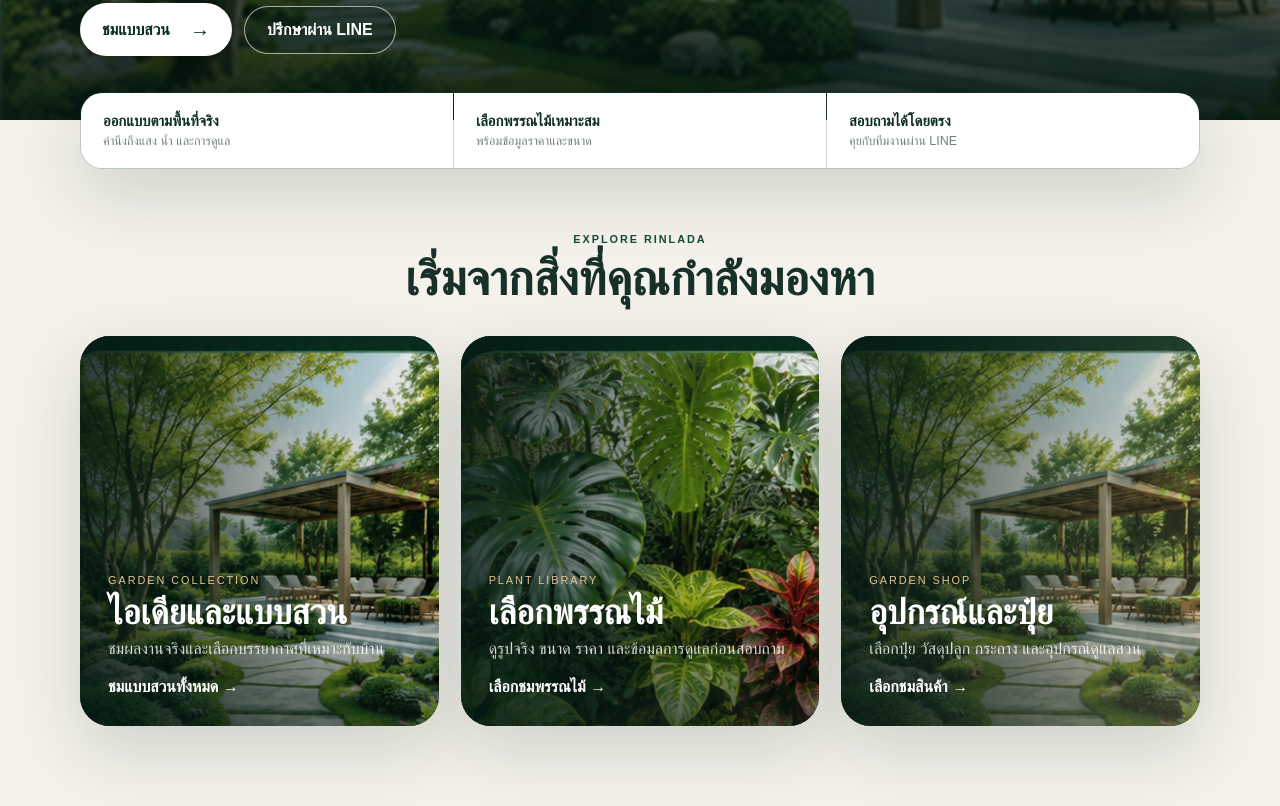
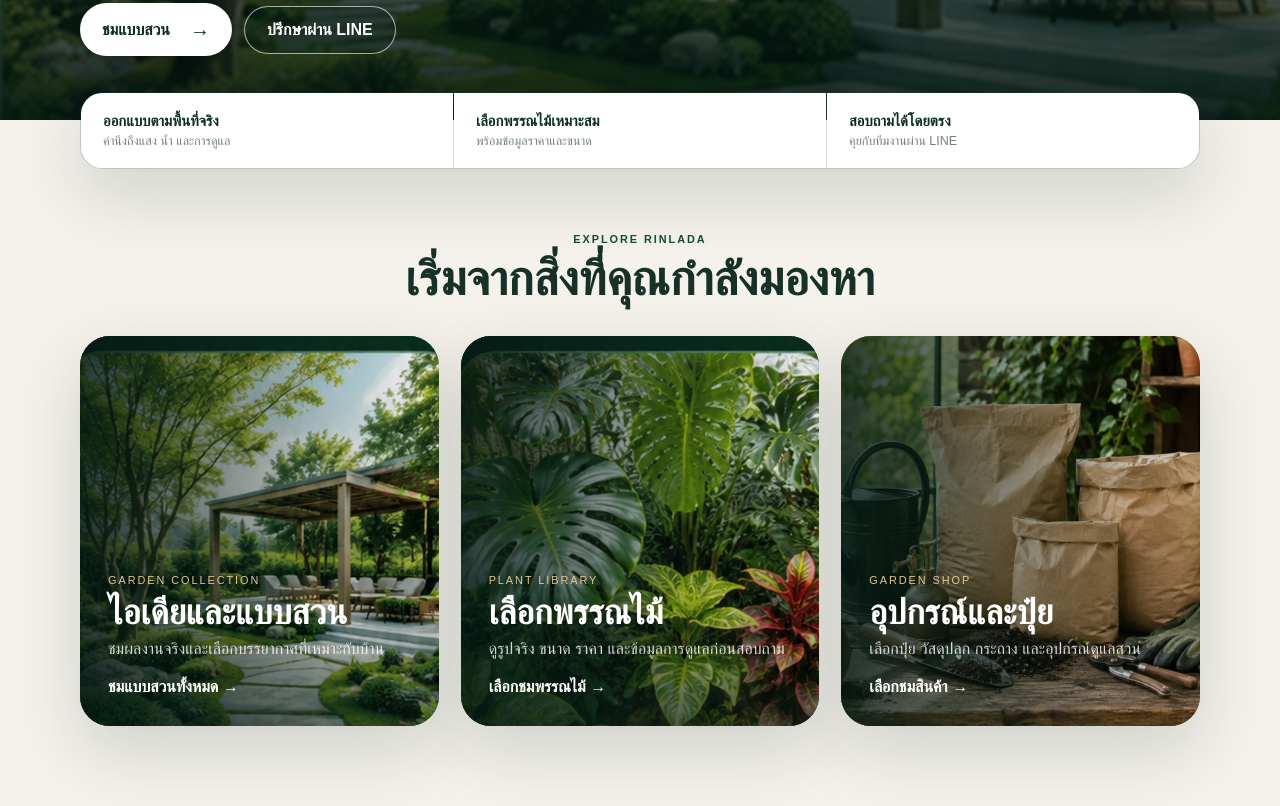
Before and after one commit to dryrh68kkm-beep/Garden_Plan_Editor, a plain HTML site: page showcase.html in a window 1280 px wide. Shown: the part 680-1486 px from the top of the page. Drawn offline with Linux system fonts and the light colour scheme; no server answers; a web font is replaced by a local one.

Commit message:
Use dedicated supplies artwork

```diff
--- a/showcase.css
+++ b/showcase.css
@@ -734,7 +734,7 @@ body.sc-page-transitioning{
 #showcaseHomePage.sc-page-scene{background:var(--green)}
 
 /* Garden-shop entry and product catalog */
-.sc-feature-card--supplies::before{background-image:linear-gradient(135deg,rgba(13,46,35,.12),rgba(228,197,143,.24)),url("assets/garden-card.webp");background-position:center 70%}
+.sc-feature-card--supplies::before{background-image:url("assets/garden-supplies-card.webp?v=20260812");background-position:center}
 .showcase-supply-grid{display:grid;grid-template-columns:repeat(3,minmax(0,1fr));gap:20px}
 .showcase-supply-card{overflow:hidden;border:1px solid var(--line);border-radius:22px;background:#fff;box-shadow:0 10px 28px rgba(16,45,35,.08)}
 .showcase-supply-photo{aspect-ratio:4/3;display:grid;place-items:center;overflow:hidden;background:#edf3ef;font-size:3rem}
```
